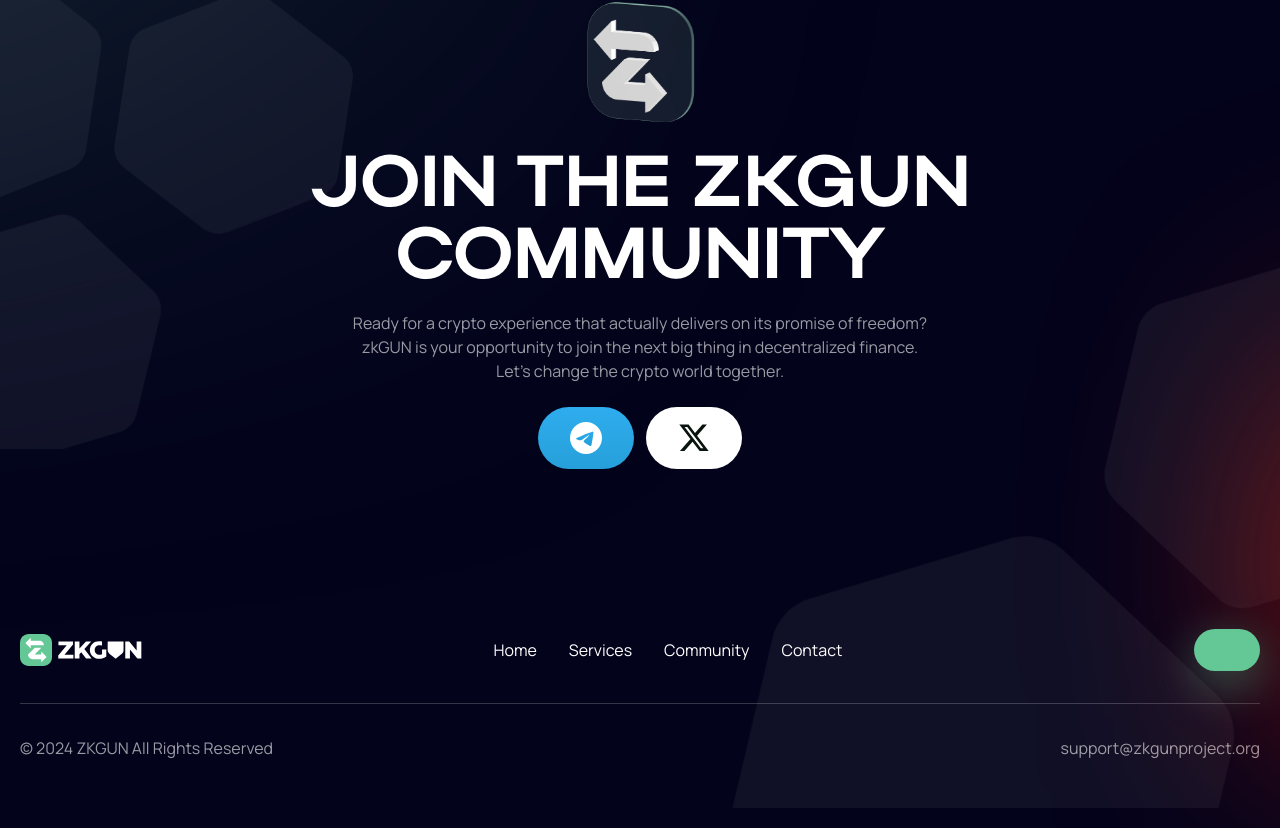
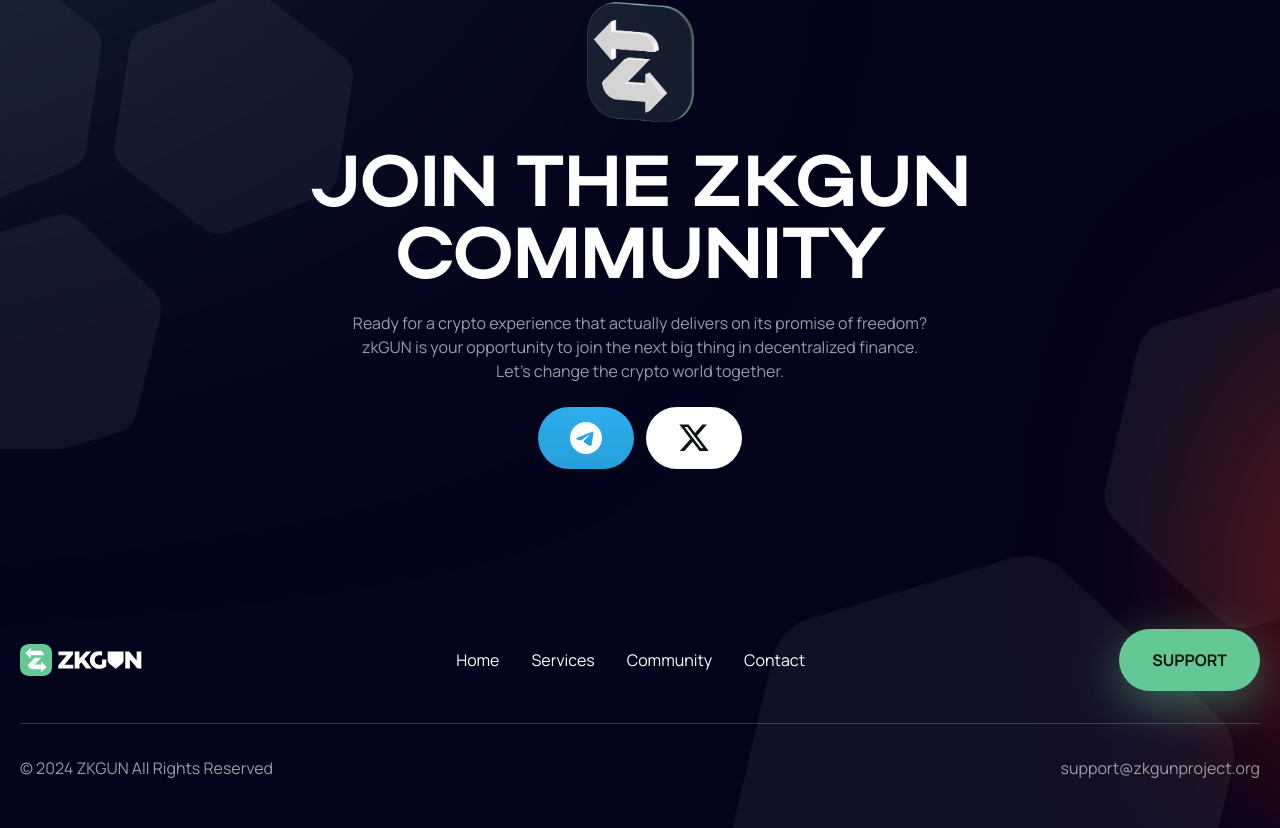
Before and after one commit to ceassefire2/zkgun, a React (Create React App) app: page / in a window 1280 px wide. Shown: the part 7419-8247 px from the top of the page. Built offline with nearby package versions, Linux system fonts and the light colour scheme.

Commit message:
updates done

```diff
--- a/src/components/common/CommonBtn.jsx
+++ b/src/components/common/CommonBtn.jsx
@@ -1,13 +1,10 @@
 import React, { useState } from "react";
 import PropTypes from "prop-types";
-
 const CommonBtn = (props) => {
   const [buttonText, setButtonText] = useState(false);
-
   const handleButtonClick = () => {
     setButtonText(!buttonText);
   };
-
   return (
     <button
       type="button"
@@ -36,7 +33,6 @@
       >
         {props.btntext}
       </span>
-
       {props.btntext !== "Support" && (
         <span
           className={`${
@@ -53,10 +49,8 @@
     </button>
   );
 };
-
 CommonBtn.propTypes = {
   btntext: PropTypes.string.isRequired,
   maxWidth: PropTypes.string, // Ensure you define the type based on your usage
 };
-
 export default CommonBtn;
--- a/src/components/common/Footer.jsx
+++ b/src/components/common/Footer.jsx
@@ -1,9 +1,7 @@
-/* eslint-disable jsx-a11y/anchor-is-valid */
 import React, { useEffect } from "react";
 import { HexagonIcon, PageIcon } from "./Icons";
 import { Link, useLocation } from "react-router-dom";
 import CommonBtn from "./CommonBtn";
-
 const Footer = () => {
   const location = useLocation();
   useEffect(() => {
@@ -33,7 +31,7 @@
             <PageIcon />
           </Link>
           <div className="mt-8 sm:mt-0">
-            <div className="flex flex-col items-center sm:flex-row gap-6 sm:gap-8 mt-6 sm:mt-0">
+            <div className="flex flex-col items-center sm:flex-row gap-5 md:gap-8">
               <Link
                 onClick={scrollToTop}
                 rel="noreferrer"
@@ -66,22 +64,9 @@
               </Link>
             </div>
           </div>
-          <div>
-            <a
-              rel="noreferrer"
-              href="mailto:support@zkgunproject.org"
-              className="font-bold uppercase group font-manrope bg-primary text-racingGreen text-base relative flex items-center justify-center overflow-hidden hover:text-primary group !leading-5 rounded-[100px] py-3 sm:py-4 md:py-5 px-8 shadow-[0px_13px_48px_0px_#63C7967A] border border-transparent
-         hover:border-primary"
-            >
-              <span className="absolute w-full h-full rounded-md bg-black -translate-x-[110%] duration-200 group-hover:translate-x-0"></span>
-
-              <span
-                className={`${ "translate-y-[120px] -rotate-[45deg]  w-full absolute"
-                }
-         transition-all duration-300 w-full ease-linear text-nowrap`}
-              >
-                Support
-              </span>
+          <div className="mt-5 sm:mt-0">
+            <a rel="noreferrer" href="mailto:support@zkgunproject.org">
+              <CommonBtn btntext={"Support"} />
             </a>
           </div>
         </div>
@@ -101,5 +86,4 @@
     </div>
   );
 };
-
 export default Footer;
```
